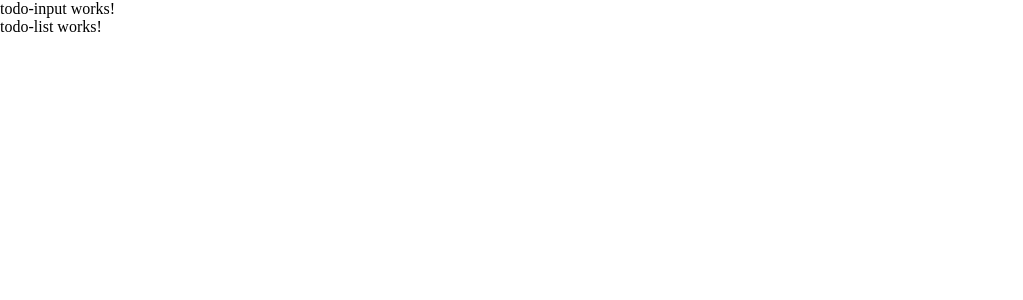
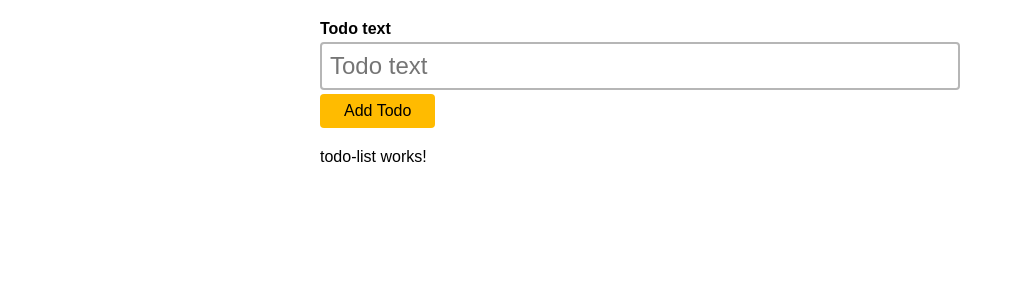
Before and after one commit to marcoschultznunes/academind-angular-project-todo, an Angular app: page / in a window 1280 px wide. Shown: the top 300 px of the page, without its empty margins (0-1023 px from the left). Built offline with nearby package versions, Linux system fonts and the light colour scheme.

Commit message:
Todo input and main style added

```diff
--- a/src/app/todo-input/todo-input.component.css
+++ b/src/app/todo-input/todo-input.component.css
@@ -0,0 +1,34 @@
+.todo-input-container {
+  display: flex;
+  flex-direction: column;
+  margin: var(--margin-normal) 0;
+}
+.todo-input-container label {
+  font-size: 1rem;
+  font-weight: bold;
+  margin-bottom: var(--margin-tiny);
+}
+.todo-input-container input {
+  border: 2px solid var(--color-gray);
+  border-radius: var(--margin-tiny);
+  font-size: 1.5rem;
+  margin-bottom: var(--margin-tiny);
+  padding: 8px;
+}
+.todo-input-container input:focus {
+  border-color: var(--color-blue);
+  outline: none;
+}
+.todo-input-container button {
+  background-color: var(--color-orange);
+  border-radius: var(--margin-tiny);
+  font-size: 1rem;
+  padding: 8px 24px;
+}
+
+.btn__disabled {
+  background-color: var(--color-gray);
+}
+.btn__disabled:hover {
+  cursor: auto;
+}
--- a/src/app/todo-input/todo-input.component.html
+++ b/src/app/todo-input/todo-input.component.html
@@ -1 +1,9 @@
-<p>todo-input works!</p>
+<div class="todo-input-container">
+  <label for='todo'>Todo text</label>
+  <input type="text" name="todo" placeholder='Todo text' />
+  <div>
+      <button>
+          Add Todo
+      </button>
+  </div>
+</div>
--- a/src/styles.css
+++ b/src/styles.css
@@ -1,6 +1,13 @@
 :root {
+  --color-blue: #1e5ebd;
+  --color-orange: #ffbb00;
+  --color-gray: #b6b6b6;
+  --color-lightgray: #eeeeee;
+  --color-red: #ad1c09;
   --margin-normal: 20px;
   --margin-half: 10px;
+  --margin-small: 8px;
+  --margin-tiny: 4px
 }
 
 * {
@@ -9,8 +16,15 @@
 }
 
 body {
+  font-family: Arial, Helvetica, sans-serif;
   font-size: 16px;
   min-height: 100vh;
+  padding: 0 25vw;
+}
+@media (max-width: 500px){
+  body{
+    padding: 0 var(--margin-half);
+  }
 }
 
 ul, ol {
```
